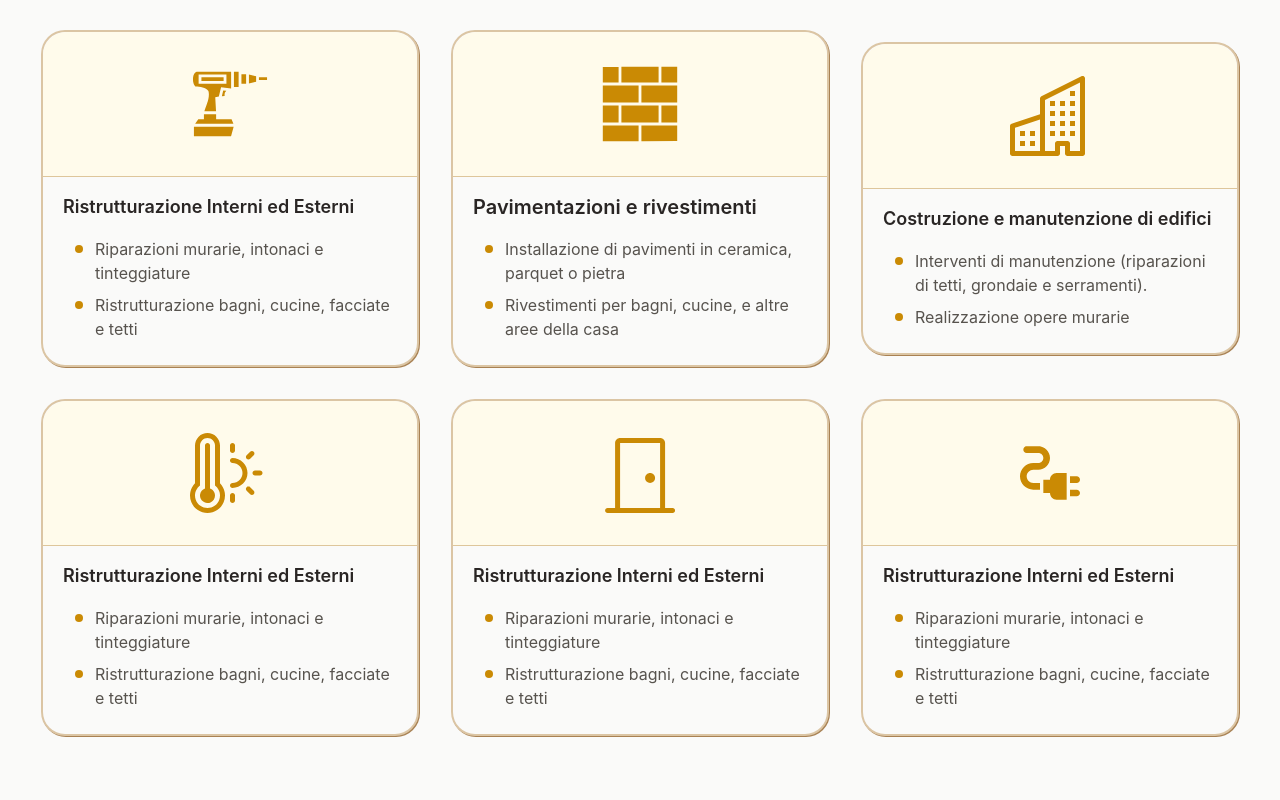
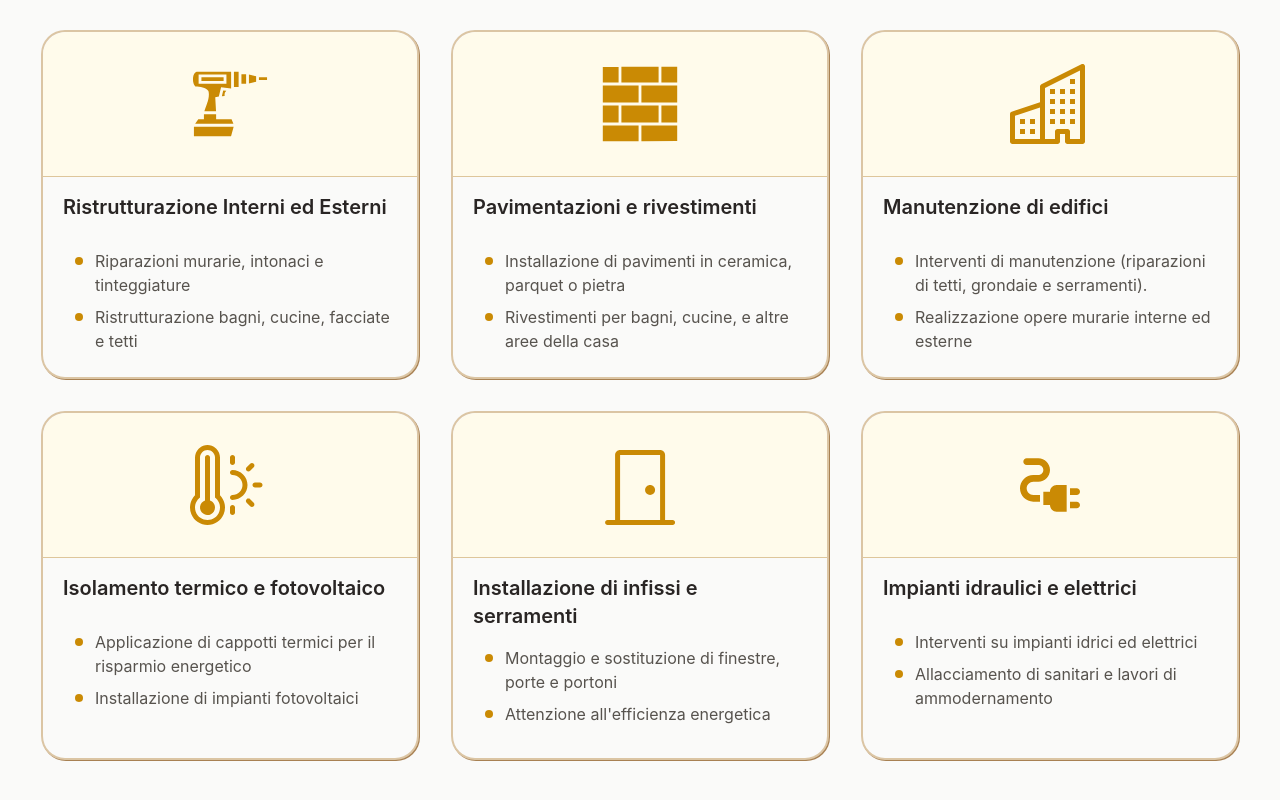
Before and after one commit to emanuelefavero/edil-2-esse, a Next.js app: page / in a window 1280 px wide. Shown: the part 1078-1878 px from the top of the page. Built offline with nearby package versions, Linux system fonts and the light colour scheme.

Commit message:
udpate more service items and fix card heights

```diff
--- a/components/ServicesSection.tsx
+++ b/components/ServicesSection.tsx
@@ -45,14 +45,8 @@ function ServiceCard({ item }: { item: IServicesItem }) {
       <div className='bg-amber-50 dark:bg-yellow-950/10 border-b border-yellow-700/35 dark:border-yellow-600/35 w-full flex justify-center items-center px-2 py-8 rounded-t-3xl'>
         <item.icon className='w-20' />
       </div>
-      <div className='px-5 pt-4 pb-6 rounded-b-3xl'>
-        <h3
-          className={`${
-            item.title.length > 33 ? 'text-lg' : 'text-xl'
-          } font-semibold`}
-        >
-          {item.title}
-        </h3>
+      <div className='min-h-[200px] px-5 pt-4 pb-6 rounded-b-3xl'>
+        <h3 className={`text-xl min-h-[40px] font-semibold`}>{item.title}</h3>
         <ul className='mt-4 w-full flex flex-col gap-2 items-start text-base'>
           {item.list.map((item, index) => (
             <li key={index} className='w-full pl-3 flex items-start'>
--- a/data/servicesItems.ts
+++ b/data/servicesItems.ts
@@ -34,37 +34,37 @@ export const servicesItems = [
   },
   {
     id: 3,
-    title: 'Costruzione e manutenzione di edifici',
+    title: 'Manutenzione di edifici',
     list: [
       'Interventi di manutenzione (riparazioni di tetti, grondaie e serramenti).',
-      'Realizzazione opere murarie',
+      'Realizzazione opere murarie interne ed esterne',
     ],
     icon: BsBuildingsIcon,
   },
   {
     id: 4,
-    title: 'Ristrutturazione Interni ed Esterni',
+    title: 'Isolamento termico e fotovoltaico',
     list: [
-      'Riparazioni murarie, intonaci e tinteggiature',
-      'Ristrutturazione bagni, cucine, facciate e tetti',
+      'Applicazione di cappotti termici per il risparmio energetico',
+      'Installazione di impianti fotovoltaici',
     ],
     icon: BsThermometerSunIcon,
   },
   {
     id: 5,
-    title: 'Ristrutturazione Interni ed Esterni',
+    title: 'Installazione di infissi e serramenti',
     list: [
-      'Riparazioni murarie, intonaci e tinteggiature',
-      'Ristrutturazione bagni, cucine, facciate e tetti',
+      'Montaggio e sostituzione di finestre, porte e portoni',
+      "Attenzione all'efficienza energetica",
     ],
     icon: BsDoorClosedIcon,
   },
   {
     id: 6,
-    title: 'Ristrutturazione Interni ed Esterni',
+    title: 'Impianti idraulici e elettrici',
     list: [
-      'Riparazioni murarie, intonaci e tinteggiature',
-      'Ristrutturazione bagni, cucine, facciate e tetti',
+      'Interventi su impianti idrici ed elettrici',
+      'Allacciamento di sanitari e lavori di ammodernamento',
     ],
     icon: MdOutlineElectricalServicesIcon,
   },
```
